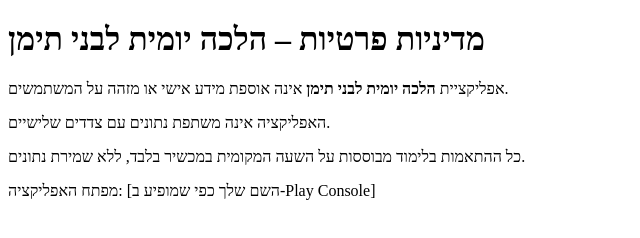
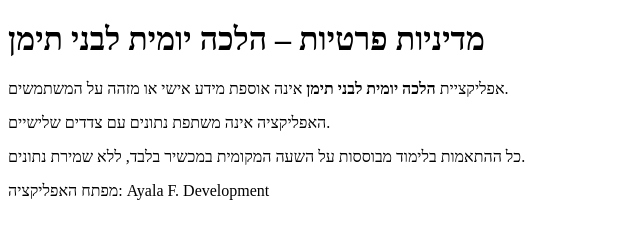
Before and after one commit to ayalaaFrank/myapp-privacy, a plain HTML site: page index.html in a window 1280 px wide. Shown: the whole page, without its empty margins (0-640 px from the left). Drawn offline with Linux system fonts and the light colour scheme.

Commit message:
Update app developer name in index.html

```diff
--- a/index.html
+++ b/index.html
@@ -19,8 +19,8 @@
         כל ההתאמות בלימוד מבוססות על השעה המקומית במכשיר בלבד, ללא שמירת נתונים.
     </p>
 
-    <p>
-        מפתח האפליקציה: [השם שלך כפי שמופיע ב-Play Console]
-    </p>
+  <p>
+    מפתח האפליקציה: Ayala F. Development
+</p>
 </body>
 </html>
```
